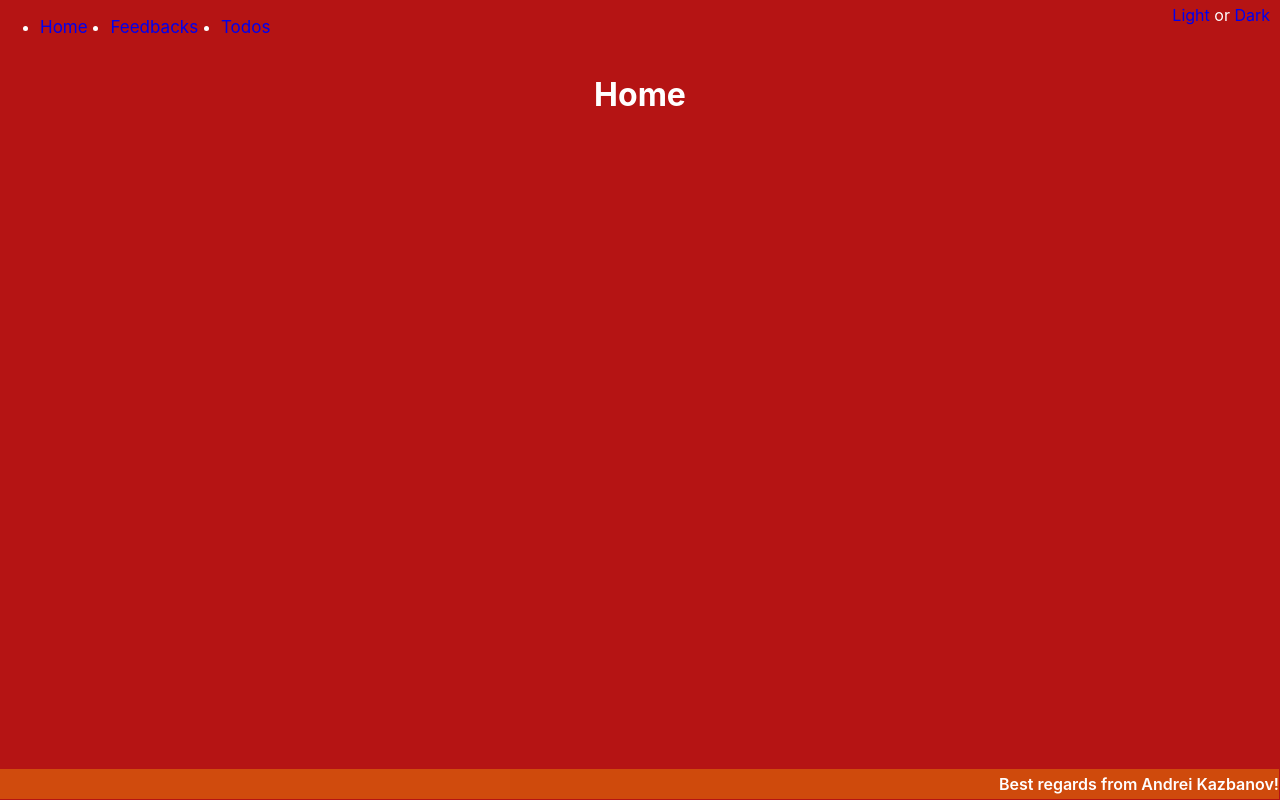
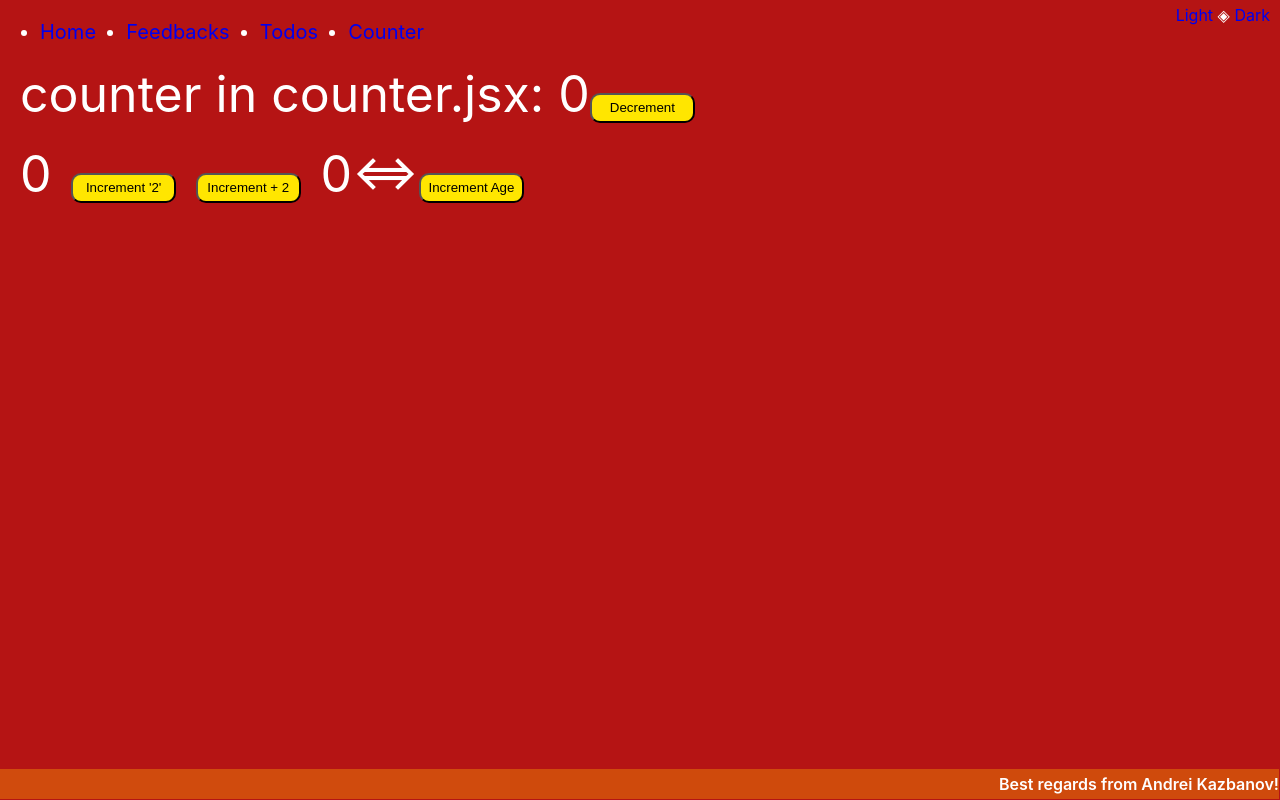
Before and after one commit to anri1983/feedback, a React (Create React App) app: page /counter in a window 1280 px wide. Built offline with nearby package versions, Linux system fonts and the light colour scheme.

Commit message:
make counters

```diff
--- a/package.json
+++ b/package.json
@@ -10,8 +10,10 @@
     "prop-types": "^15.7.2",
     "react": "^17.0.2",
     "react-dom": "^17.0.2",
+    "react-redux": "^7.2.4",
     "react-router-dom": "^5.2.0",
     "react-scripts": "4.0.3",
+    "redux": "^4.1.1",
     "web-vitals": "^1.1.2"
   },
   "scripts": {
--- a/src/App/App.js
+++ b/src/App/App.js
@@ -11,7 +11,8 @@ import {
   } from "react-router-dom";
   import {ThemeContext} from '../utils/ThemeContext';
   import config from '../utils/config';
-  import Footer from '../Footer/Footer'
+  import Footer from '../Footer/Footer';
+  import Counter from "../Counter/Counter";
 
 
   function App() {
@@ -37,10 +38,13 @@ import {
               <li>
                 <Link to="/todos">Todos</Link>
               </li>
+              <li>
+                <Link to="/counter">Counter</Link>
+              </li>
             </ul>
           </nav>
           <div className = {styles.theme}>
-          <Link to ='#' onClick={() => changeTheme('light1')} >Light</Link><span> or </span>
+          <Link to ='#' onClick={() => changeTheme('light1')} >Light</Link><span> &#9672; </span>
           <Link to ='#' onClick={() => changeTheme('dark1')} >Dark</Link>
           </div>
           <footer><Footer/></footer>
@@ -54,6 +58,9 @@ import {
             <Route path="/todos">
               <Todos />
             </Route>
+            <Route path="/counter">
+              <Counter />
+            </Route>
             <Route path="/">
               <Home />
             </Route>
--- a/src/App/App.module.scss
+++ b/src/App/App.module.scss
@@ -2,7 +2,7 @@
     position: absolute; right: 10px; top: 5px;
 }
 ul {
-   width: 18%; font-size: 17px; display: inline-flex; justify-content: space-between;
+   width: 30%; font-size: 20px; display: inline-flex; justify-content: space-between;
 }
 a{
     text-decoration: none;
--- /dev/null
+++ b/src/Counter/Counter.jsx
@@ -0,0 +1,48 @@
+import React, { useEffect, useState } from 'react';
+import styles from './Counter.module.scss';
+import CounterButtons from '../CounterButtons/CountrButtons';
+import { Provider } from 'react-redux';
+import actionTypes from '../Redux/ActionTypes';
+import store from '../Redux/Store';
+import {initialState} from '../Redux/Reducers'
+
+function Counter () {
+  const [isStoreSubsribed, setStoreSubsribed] = useState(false);
+  const [counter, setCounter] = useState(initialState.counter);
+
+
+  useEffect(() => {
+      if (!isStoreSubsribed) {
+          store.subscribe(() => {
+              const state = store.getState();
+              console.log(state)
+              setCounter(state.counter);
+          });
+
+          store.dispatch({ type: actionTypes.INCREMENT });
+
+          store.dispatch({ type: actionTypes.DECREMENT });
+
+          setStoreSubsribed(true);
+
+      };
+  }, [isStoreSubsribed]);
+
+  const onButtonClick = () => {
+      store.dispatch({ type: 'DECREMENT' });
+  }
+return(
+<div className = {styles.redIncr}>
+  <div style = {{fontSize: "50px"}}>
+  counter in counter.jsx: {counter}
+        <button className = {styles.btn} onClick={onButtonClick}>Decrement</button>
+  </div>
+
+<Provider store={store}>
+            <CounterButtons />
+        </Provider>
+
+</div>
+)}
+
+export default Counter;
--- /dev/null
+++ b/src/Counter/Counter.module.scss
@@ -0,0 +1,6 @@
+
+.redIncr{
+    padding-left: 20px;
+}
+.btn{
+    background-color: rgb(255, 230, 0); border-radius: 10px; width: 105px; height: 30px;}
--- /dev/null
+++ b/src/CounterButtons/Buttons.module.scss
@@ -0,0 +1,6 @@
+.countBtn button{
+    background-color: rgb(255, 230, 0); border-radius: 10px; width: 105px; height: 30px;
+}
+.countBtn{
+    display: flex; width: 40%; justify-content: space-between; padding-top: 20px; font-size: 50px; align-items: center;
+}
--- /dev/null
+++ b/src/CounterButtons/CountrButtons.jsx
@@ -0,0 +1,39 @@
+import React  from "react";
+import actionTypes from '../Redux/ActionTypes';
+import { useSelector, useDispatch } from 'react-redux';
+import styles from './Buttons.module.scss'
+
+const CounterButtons = () => {
+    const dispatch = useDispatch();
+    const ButtonClick = (count) => {
+        let action;
+        if (count) {
+            action = { type: actionTypes.INCREMENT, payload: count };
+        } else {
+            action = { type: actionTypes.INCREMENT };
+        }
+        dispatch(action);
+    }
+    const onAgeButtonClick = () => {
+        dispatch({ type: actionTypes.INCREMENT_AGE });
+    }
+    const counter = useSelector(state => state.counter);
+    const age = useSelector(state => state.age);
+
+    return (
+    <div className = {styles.countBtn}>
+        {counter}{''}
+        <div>
+        <button  onClick={ButtonClick.bind(null, 1)}>Increment '2'</button>
+        </div>
+        <div>
+        <button  onClick={() => {ButtonClick(2); }}>Increment + 2</button>
+        </div>
+        <div>
+        {age}&hArr;
+        <button  onClick={onAgeButtonClick}>Increment Age</button>
+        </div>
+
+    </div>
+)}
+export default CounterButtons
--- a/src/Home/Home.js
+++ b/src/Home/Home.js
@@ -1,5 +1,7 @@
 import React from 'react';
  function Home() {
-    return <h1 style = {{textAlign: 'center'}}>Home</h1>
+    return <> <h1 style = {{textAlign: 'center', color: 'cornFlowerBlue'}}>Home</h1>
+    <div style = {{textAlign: 'center', fontSize: "350px" }}>&#9883;</div>
+    </>
 }
 export default Home
--- /dev/null
+++ b/src/Redux/ActionTypes.js
@@ -0,0 +1,7 @@
+ const actionTypes = {
+
+    INCREMENT: 'INCREMENT',
+    INCREMENT_AGE: 'INCREMENT_AGE',
+    DECREMENT: 'DECREMENT',
+}
+export default actionTypes;
--- /dev/null
+++ b/src/Redux/Reducers.js
@@ -0,0 +1,22 @@
+import actionTypes from '../Redux/ActionTypes';
+
+
+const initialState = {
+    counter: 0,
+    age: 0,
+};
+
+export { initialState };
+
+export function counterReducer(state = initialState, action) {
+    switch (action.type) {
+        case actionTypes.INCREMENT:
+            return { ...state, counter: state.counter + (action.payload || 1) };
+        case actionTypes.INCREMENT_AGE:
+            return { ...state, age: state.age + 1 };
+        case actionTypes.DECREMENT:
+            return { ...state, counter: state.counter - 1 };
+        default:
+            return { ...state, counter: state.counter };
+    }
+}
--- /dev/null
+++ b/src/Redux/Store.js
@@ -0,0 +1,8 @@
+import { createStore } from 'redux';
+import  {counterReducer}  from './Reducers';
+
+const devtools = window.__REDUX_DEVTOOLS_EXTENSION__ ? window.__REDUX_DEVTOOLS_EXTENSION__() : a => a;
+
+const store = createStore(counterReducer, devtools);
+
+export default store;
```
Also changed, not shown: 1 other file (tests, documents, lock files or other folders).
